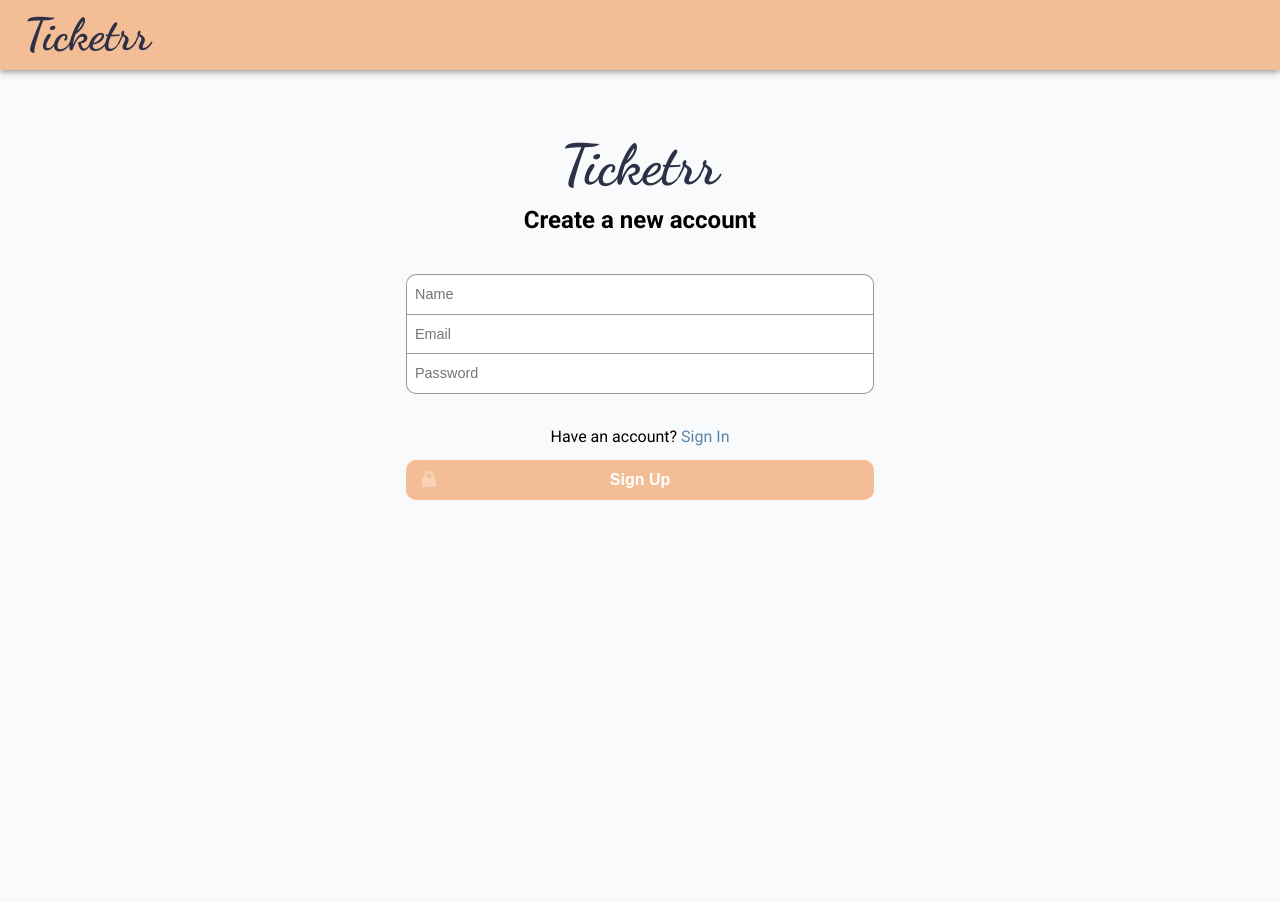
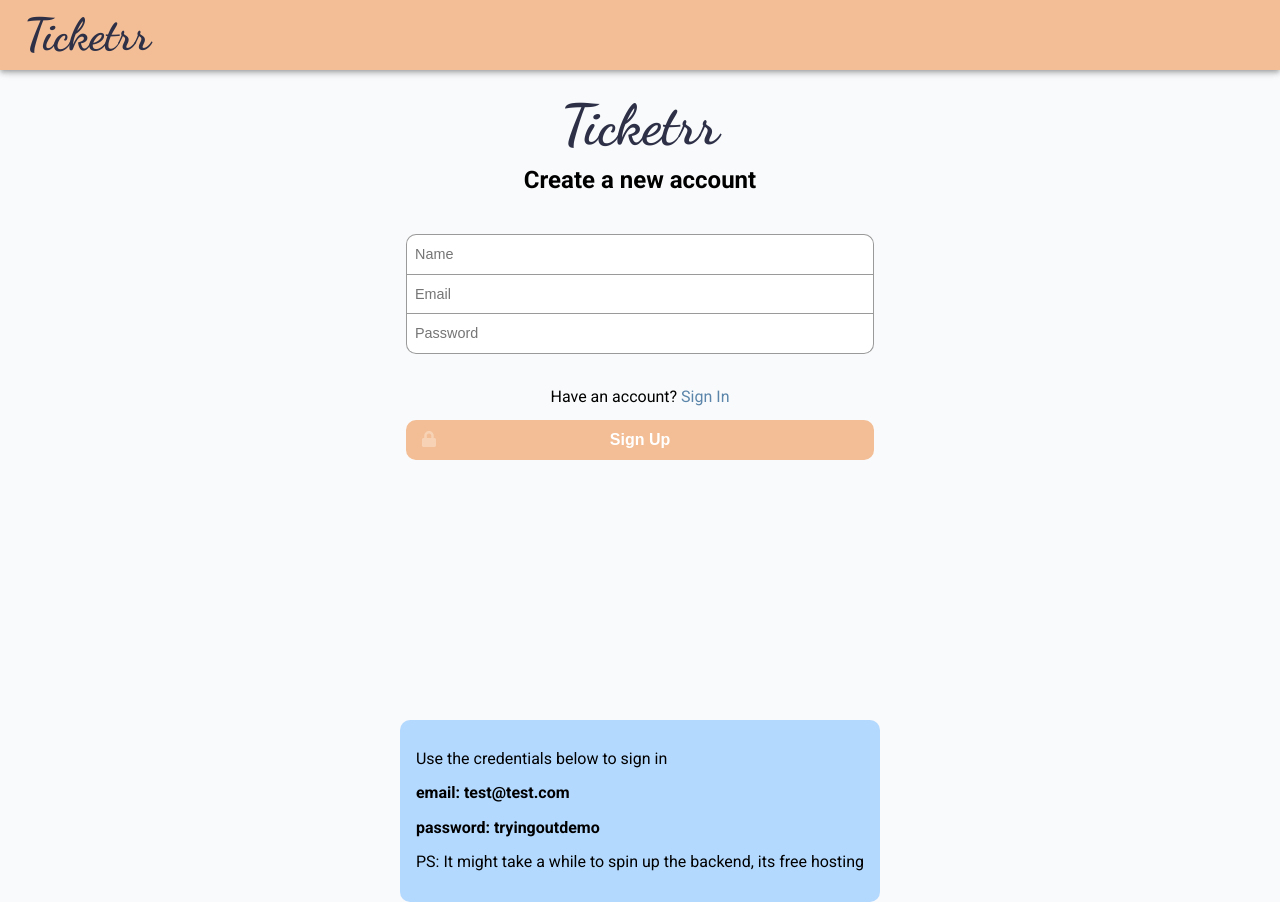
Before and after one commit to dahyorr/ticket-system-frontend, a React (Create React App) app: page /register in a window 1280 px wide. Before the commit the page ends 800 px from the top, so only its background shows below. Built offline with nearby package versions, Linux system fonts and the light colour scheme.

Commit message:
update ui

```diff
--- a/src/Components/auth/Login.js
+++ b/src/Components/auth/Login.js
@@ -1,37 +1,52 @@
-import React from 'react'
+import React from 'react';
 import 'react-toastify/dist/ReactToastify.css';
-import { toast } from 'react-toastify'
-import LoginForm from "../forms/LoginForm";
-import {useAuth} from '../../hooks'
+import { toast } from 'react-toastify';
+import LoginForm from '../forms/LoginForm';
+import { useAuth } from '../../hooks';
 
-const Login = ({history,location}) => {
+const Login = ({ history, location }) => {
     const queryString = location.search;
     const sp = new URLSearchParams(queryString);
-    const next = sp.get('next')
-    const {logIn} = useAuth()
+    const next = sp.get('next');
+    const { logIn } = useAuth();
 
-    const onLogin = async ({email, password}) => {
+    const onLogin = async ({ email, password }) => {
         // TODO: showLoader
-        const res = await logIn(email, password)
-        if (res.status === 'error'){
-            toast.error(res.message)
+        const res = await logIn(email, password);
+        if (res.status === 'error') {
+            toast.error(res.message);
+        } else {
+            history.push(next || '/');
         }
-        else{
-            history.push(next || '/')
-        }
-    }
+    };
 
     return (
-            <div className={'Login'}>
-                <div className="content">
-                    <div className="logo"><h1>Ticketrr</h1></div>
-                    <h2>Sign in to your account</h2>
-                    <div className="form-container">
-                        <LoginForm onFormSubmit={onLogin}/>
-                    </div>
+        <div className={'Login'}>
+            <div className="content">
+                <div className="logo">
+                    <h1>Ticketrr</h1>
+                </div>
+                <h2>Sign in to your account</h2>
+                <div className="form-container">
+                    <LoginForm onFormSubmit={onLogin} />
                 </div>
             </div>
-    )
-}
+            <div className="info">
+                <p>Use the credentials below to sign in</p>
 
-export default (Login)
+                <b>
+                    <p> email: test@test.com</p>
+                </b>
+                <b>
+                    <p> password: tryingoutdemo</p>
+                </b>
+                <p>
+                    PS: It might take a while to spin up the backend, its free
+                    hosting
+                </p>
+            </div>
+        </div>
+    );
+};
+
+export default Login;
--- a/src/Components/auth/Register.js
+++ b/src/Components/auth/Register.js
@@ -1,38 +1,51 @@
-import React from 'react'
-import SignupForm from "../forms/SignupForm";
+import React from 'react';
+import SignupForm from '../forms/SignupForm';
 import 'react-toastify/dist/ReactToastify.css';
-import { toast } from 'react-toastify'
-import {useAuth} from '../../hooks'
+import { toast } from 'react-toastify';
+import { useAuth } from '../../hooks';
 
-const Register = ({history})=>{
-    const {signUp} = useAuth()
+const Register = ({ history }) => {
+    const { signUp } = useAuth();
 
-    const onSignup = async ({name, email, password}) => {
+    const onSignup = async ({ name, email, password }) => {
         // TODO: showLoader
-        const res = await signUp(name, email, password)
-        console.log(res)
-        if (res.status === 'error'){
-            toast.error(res.message)
+        const res = await signUp(name, email, password);
+        console.log(res);
+        if (res.status === 'error') {
+            toast.error(res.message);
+        } else {
+            if (res.message) toast.success(res.message);
+            history.push('/');
         }
-        else{
-            if(res.message) toast.success(res.message)
-            history.push('/')
-        }
-    }
-
+    };
 
     return (
         <div className={'Register'}>
             <div className="content">
-                <div className="logo"><h1>Ticketrr</h1></div>
+                <div className="logo">
+                    <h1>Ticketrr</h1>
+                </div>
                 <h2>Create a new account</h2>
                 <div className="form-container">
-                    <SignupForm onFormSubmit={onSignup}/>
+                    <SignupForm onFormSubmit={onSignup} />
                 </div>
             </div>
+            <div className="info">
+                <p>Use the credentials below to sign in</p>
 
+                <b>
+                    <p> email: test@test.com</p>
+                </b>
+                <b>
+                    <p> password: tryingoutdemo</p>
+                </b>
+                <p>
+                    PS: It might take a while to spin up the backend, its free
+                    hosting
+                </p>
+            </div>
         </div>
-    )
-}
+    );
+};
 
-export default Register
+export default Register;
--- a/src/styles/_Login.scss
+++ b/src/styles/_Login.scss
@@ -3,13 +3,18 @@
     display: flex;
     align-items: center;
     justify-content: center;
+    flex-direction: column;
+    .info{
+        border-radius: 10px;
+        background: $info-color;
+        padding: 1rem;
+    }
     .content{
         width: 800px;
         height: 500px;
         padding: 1rem;
         margin-bottom: 150px;
         border-radius: 10px;
-
         .logo{
             margin: 0 auto;
             text-align: center;
--- a/src/styles/_variables.scss
+++ b/src/styles/_variables.scss
@@ -9,3 +9,4 @@ $space-dark-color: #212434;
 $aero-color: #D7FDEC;
 $blue-green-color: #A2E8DD;
 $background: #f9fafb;
+$info-color: #b4d9fe;
```
